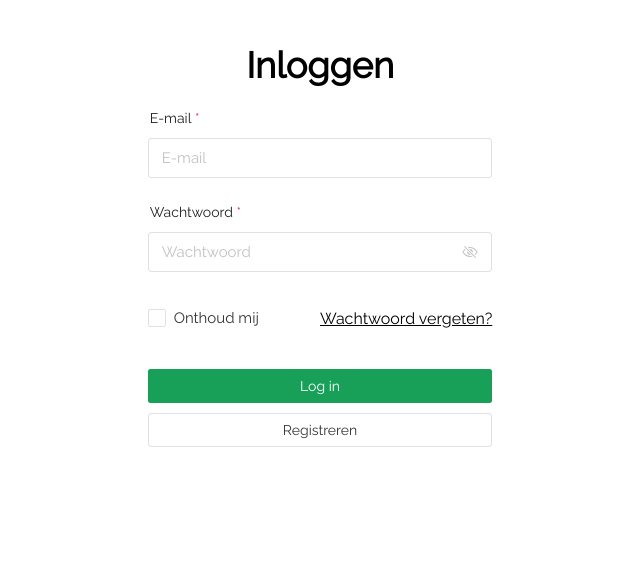
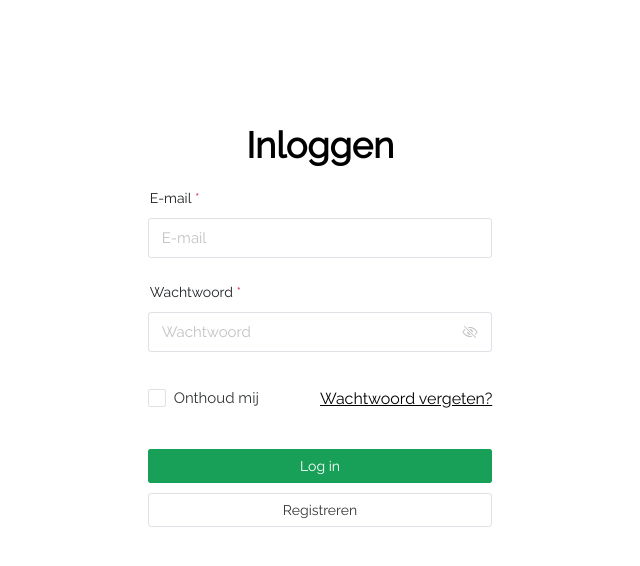
Before and after one commit to Lumory/Lumory, a Nuxt app in the folder frontend/: page /signin in a window 1280 px wide. Shown: the top 566 px of the page, without its empty margins (320-960 px from the left). Built offline with nearby package versions, Linux system fonts and the light colour scheme.

Commit message:
Finishing touches?

```diff
--- a/frontend/components/LogInForm.vue
+++ b/frontend/components/LogInForm.vue
@@ -108,7 +108,7 @@ export default defineComponent({
 						message.success('Valid');
 						console.log(JSON.stringify(values));
 					} else {
-						console.log(errors);
+						// console.log(errors);
 						message.error('Invalid');
 					}
 				});
@@ -141,7 +141,7 @@ interface ModelType {
 	align-items: center;
 	flex-direction: column;
 	max-width: 1200px;
-	margin-top: 20px;
+	margin-top: 30px;
 }
 .grid__item--flex {
 	display: flex;
@@ -157,4 +157,10 @@ interface ModelType {
 	margin-top: 5px;
 	margin-bottom: 5px;
 }
+
+@media (min-width: 1024px) {
+	.container {
+		margin-top: 100px;
+	}
+}
 </style>
--- a/frontend/components/TheMinimalHeader.vue
+++ b/frontend/components/TheMinimalHeader.vue
@@ -56,6 +56,7 @@ export default defineComponent({
 }
 .logo--size {
 	height: 60px;
+	width: auto;
 }
 .back-text--centering {
 	text-align: center;
```
